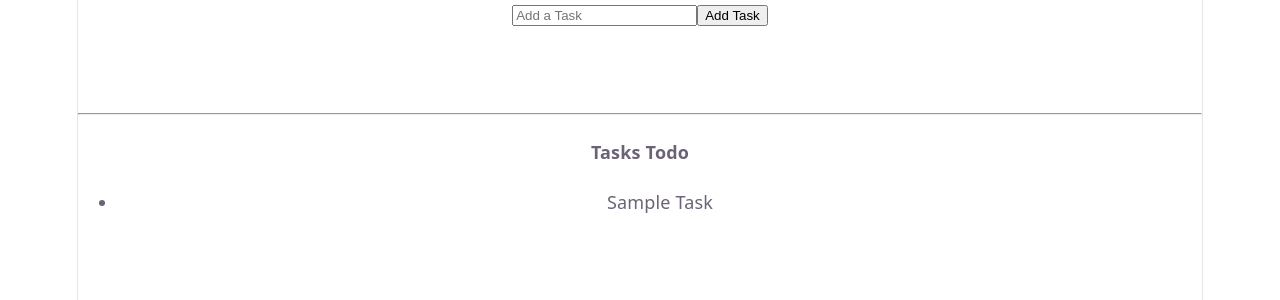
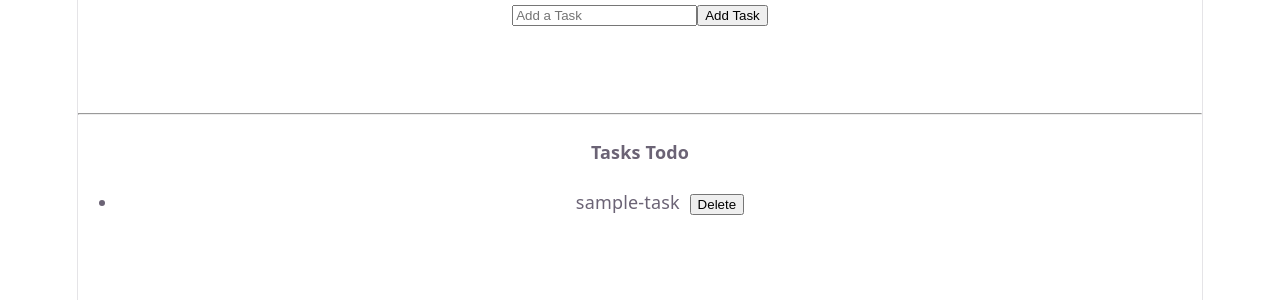
Before and after one commit to Princedeve/React, a React (Vite) app in the folder react-state-class/: page / in a window 1280 px wide. Shown: the top 300 px of the page. Built offline with nearby package versions, Linux system fonts and the light colour scheme.

Commit message:
update code

```diff
--- a/react-state-class/package.json
+++ b/react-state-class/package.json
@@ -11,7 +11,8 @@
   },
   "dependencies": {
     "react": "^19.2.8",
-    "react-dom": "^19.2.8"
+    "react-dom": "^19.2.8",
+    "uuid": "^14.0.3"
   },
   "devDependencies": {
     "@types/react": "^19.2.18",
--- a/react-state-class/src/TodoList.jsx
+++ b/react-state-class/src/TodoList.jsx
@@ -1,16 +1,22 @@
 import { useState } from "react";
+import { v4 as uuidv4 } from 'uuid';
 
 export default function TodoList() {
-    let [tasks, setTasks] = useState(["Sample Task"]);
+    let [todos, setTodos] = useState([{task: "sample-task", id: uuidv4()}]);
     let [newTodo, setNewTodo] = useState("");
 
     let addNewTask = () => {
-        setTasks([...tasks, newTodo]);
+        setTodos((prevTodos) => {
+            return [...prevTodos, { task: newTodo, id: uuidv4() }];
+        });
         setNewTodo("");
     };
     let updateTodoValue = (event) => {
         setNewTodo(event.target.value);
     }
+    let deleteTodo = (id) => {
+        setTodos((prevTodos) => todos.filter((prevTodos) => prevTodos.id != id));
+    };
 
     return (
         <div>
@@ -25,8 +31,12 @@ export default function TodoList() {
             <h4>Tasks Todo</h4>
             <ul>
                 {
-                    tasks.map((task) => (
-                       <li>{task}</li>
+                    todos.map((todo) => (
+                       <li key={todo.id}>
+                        <span>{todo.task}</span>
+                        &nbsp;&nbsp;
+                        <button onClick={() => deleteTodo(todo.id)}>Delete</button>
+                        </li>
                     ))
                 }
             </ul>
```
Also changed, not shown: 1 other file (tests, documents, lock files or other folders).
